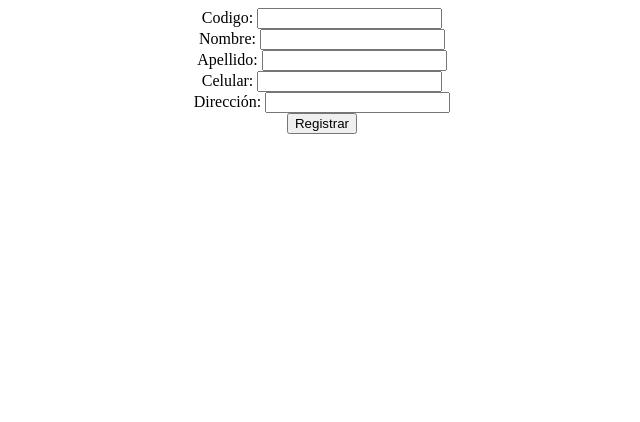
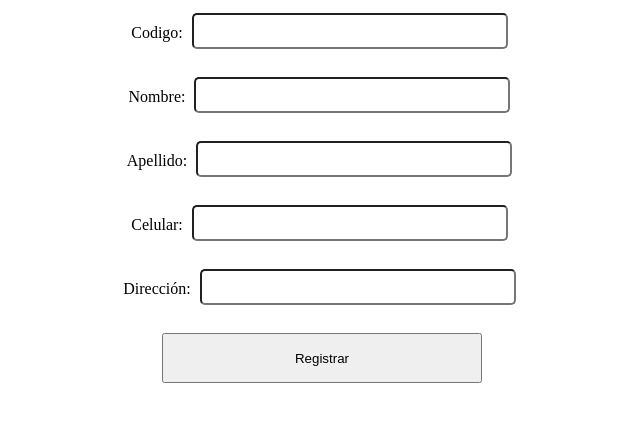
Before and after one commit to ArDavid14/React-CRUD, a React (Create React App) app in the folder client/: page / in a window 1280 px wide. Shown: the top 422 px of the page, without its empty margins (318-958 px from the left). Built offline with nearby package versions, Linux system fonts and the light colour scheme.

Commit message:
creacion de formulario basico

```diff
--- a/client/src/App.css
+++ b/client/src/App.css
@@ -1,3 +1,26 @@
 .App {
   text-align: center;
 }
+
+.datos{
+  display: flex;
+  flex-direction: column;
+  justify-content: center;
+  width: 100%;
+  align-items: center;
+}
+
+.datos input{
+  width: 300px;
+  height: 30px;
+  font-size: 20px;
+  padding-left: 10px;
+  border-radius: 5px;
+  margin: 5px;
+}
+
+.datos button{
+  width: 320px;
+  height: 50px;
+  margin-top: 5px;
+}
--- a/client/src/App.js
+++ b/client/src/App.js
@@ -1,15 +1,47 @@
 import './App.css';
+import { useState } from 'react';
 
 function App() {
+
+  const [codigo, setCodigo] = useState(0);
+  const [nombre, setNombre] = useState("");
+  const [apellido, setApellido] = useState("");
+  const [celular, setCelular] = useState(0);
+  const [direccion, setDireccion] = useState("");
+
+  const mostratDatos = ()=>{
+    alert(nombre)
+  }
+
   return (
     <div className="App">
-      <div className="Datos">
-        <label>Codigo: <input type="text"></input></label><br/>
-        <label>Nombre: <input type="text"></input></label><br/>
-        <label>Apellido: <input type="text"></input></label><br/>
-        <label>Celular: <input type="text"></input></label><br/>
-        <label>Dirección: <input type="text"></input></label><br/>
-        <button>Registrar</button>
+      <div className="datos">
+        <label>Codigo: <input
+        onChange={(event)=>{
+          setCodigo(event.target.value);
+        }}
+        type="number"></input></label><br/>
+        <label>Nombre: <input
+        onChange={(event)=>{
+          setNombre(event.target.value);
+        }}
+        type="text"></input></label><br/>
+        <label>Apellido: <input
+        onChange={(event)=>{
+          setApellido(event.target.value);
+        }}
+        type="text"></input></label><br/>
+        <label>Celular: <input
+        onChange={(event)=>{
+          setCelular(event.target.value);
+        }}
+        type="number"></input></label><br/>
+        <label>Dirección: <input
+        onChange={(event)=>{
+          setDireccion(event.target.value);
+        }}
+        type="text"></input></label><br/>
+        <button onClick={mostratDatos}>Registrar</button>
       </div>
     </div>
   );
```
Also changed, not shown: 1 other file (tests, documents, lock files or other folders).
